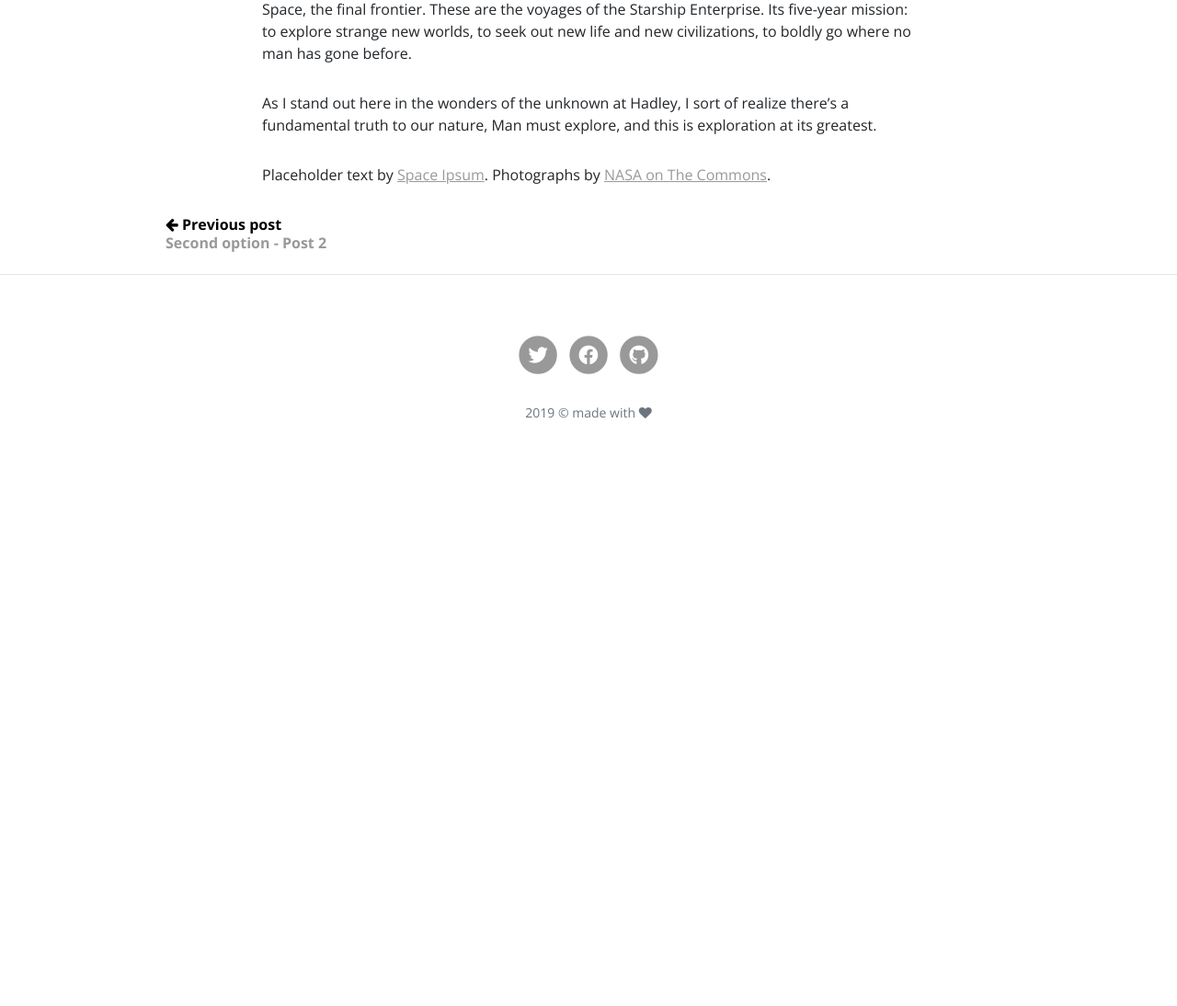
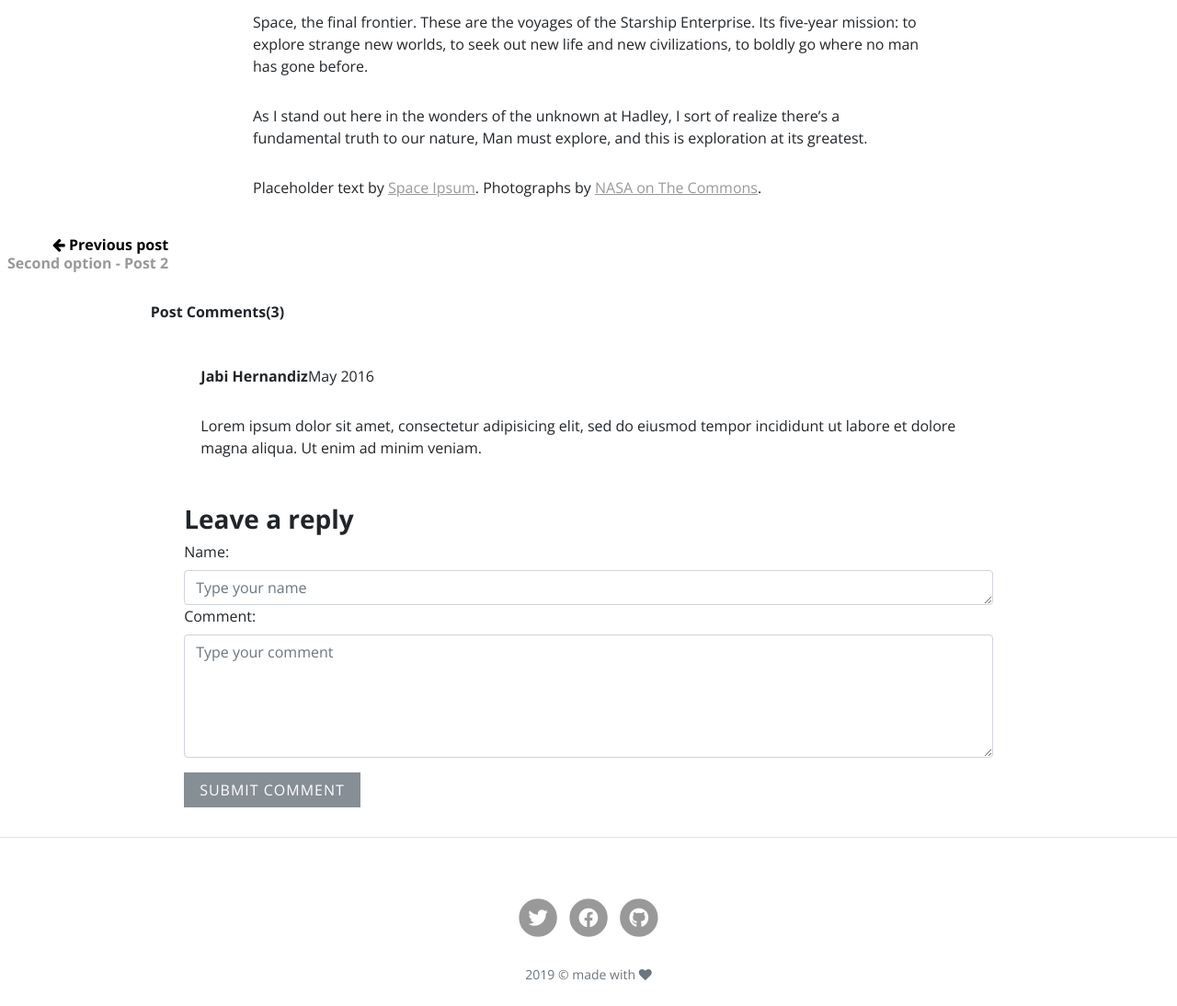
Before and after one commit to case112/blog-ann, a Django app: a page that uses src/templates/post.html in a window 1280 px wide. Shown: the part 2533-3627 px from the top of the page at 92% size. Before the commit the page ends 2988 px from the top, so only its background shows below. Run offline with Django 3.2, Linux system fonts and the light colour scheme; data comes from the database, SQL or seed files in the repository; both versions use the stored data as it was after the commit; parts of the project's set-up code (start-up, migrations or seed data) failed here and were passed over; some libraries are stand-ins or nearby versions.

Commit message:
In progress of adding comment section to post

```diff
--- a/src/posts/admin.py
+++ b/src/posts/admin.py
@@ -1,6 +1,6 @@
 from django.contrib import admin
 
-from . models import Author, Category, Post
+from . models import Author, Category, Post, Comment
 
 class PostAdmin(admin.ModelAdmin):
     list_display = ('title', 'slug', 'status', 'created_on')
@@ -12,3 +12,4 @@ class PostAdmin(admin.ModelAdmin):
 admin.site.register(Author)
 admin.site.register(Category)
 admin.site.register(Post, PostAdmin)
+admin.site.register(Comment)
--- a/src/posts/forms.py
+++ b/src/posts/forms.py
@@ -1,6 +1,6 @@
 from django import forms
 from tinymce import TinyMCE
-from . models import Post
+from . models import Post, Comment
 
 class TinyMCEWidget(TinyMCE):
 	def use_required_attribute(self, *args):
@@ -16,3 +16,25 @@ class PostForm(forms.ModelForm):
 class Meta:
 	model = Post
 	fields = '__all__'
+
+
+class CommentForm(forms.ModelForm):
+	name = forms.CharField(widget=forms.Textarea(attrs={
+		'class': 'form-control',
+		'placeholder': 'Type your name',
+		'id': 'username',
+		'rows': 1,
+
+		}))
+
+	comment = forms.CharField(widget=forms.Textarea(attrs={
+		'class': 'form-control',
+		'placeholder': 'Type your comment ',
+		'id': 'usercomment',
+		'rows': 5,
+
+		}))
+
+	class Meta:
+		model = Comment
+		fields = ('name', 'comment', )
--- a/src/posts/models.py
+++ b/src/posts/models.py
@@ -48,3 +48,23 @@ class Post(models.Model):
 		return reverse('post-detail', kwargs={
 			'slug': self.slug
 		})
+
+	@property
+	def comments(self):
+		return self.comments.all()
+
+
+
+class Comment(models.Model):
+	post = models.ForeignKey(Post, on_delete=models.CASCADE, related_name='comments')
+	name = models.CharField(max_length=200)
+	comment = models.TextField()
+	created_date = models.DateTimeField(auto_now_add=True)
+	approved_comment = models.BooleanField(default=False)
+
+	def approve(self):
+		self.approved_comment = True
+		self.save()
+
+	def __str__(self):
+		return self.text
--- a/src/posts/views.py
+++ b/src/posts/views.py
@@ -1,6 +1,7 @@
 from django.core.paginator import Paginator, EmptyPage, PageNotAnInteger
 from django.shortcuts import render, get_object_or_404
 from . models import Post
+from .forms import CommentForm
 
 
 def index(request):
@@ -34,18 +35,25 @@ def blog(request):
 
 def post(request, slug):
 	post = get_object_or_404(Post, slug=slug)
-
 	try:
 		next_post = post.get_next_by_created_on()
 	except Post.DoesNotExist:
 		next_post = None
-
 	try:
 		previous_post = post.get_previous_by_created_on()
 	except Post.DoesNotExist:
 		previous_post = None
 
+
+	form = CommentForm(request.POST or None)
+	if request.method == 'POST':
+		if form.is_valid():
+			comment = form.save(commit=False)
+			comment.post = post
+			comment.save()
+
 	return render(request, 'post.html', {
+		'form': form,
 		'post': post,
 		'next_post': next_post,
 		'previous_post': previous_post,
--- a/src/static_in_env/css/custom.css
+++ b/src/static_in_env/css/custom.css
@@ -15,3 +15,7 @@
 {
 	color: black;
 }
+
+.comment {
+    margin: 20px 0px 20px 20px;
+}
--- a/src/templates/post.html
+++ b/src/templates/post.html
@@ -20,21 +20,16 @@
 </header>
 
 <!-- Post Content -->
-  <article>
-    <div class="container">
-      <div class="row">
-        <div class="col-md-12 mx-auto">
-
 {{ post.content | safe }}
 
 
-          <div class="row">
-            <div class="col-10 mx-auto">
-              <div class="row">
 
-                <div class="col-md-6">
+
+<div class="d-flex">
+
+  <div class="mr-auto p-2">
     {% if previous_post %}
-                  <a href="{% url 'post-detail' previous_post.slug %}" class="text-left-prev">
+    <a href="{% url 'post-detail' previous_post.slug %}" class="text-right-prev">
       <div class="text">
         <strong class="arrow-color">
           <i class="fa fa-arrow-left"></i> Previous post
@@ -45,9 +40,9 @@
     {% endif %}
   </div>
 
-                <div class="col-md-6 text-right">
+  <div class="ml-auto p-2">
     {% if next_post %}
-                  <a href="{% url 'post-detail' next_post.slug %}" class="text-right-prev">
+    <a href="{% url 'post-detail' next_post.slug %}" class="text-left-prev">
       <div class="text">
         <strong class="arrow-color">Next Post <i class="fa fa-arrow-right "></i></strong>
         <h6>{{ next_post }}</h6>
@@ -57,12 +52,52 @@
   </div>
 
 </div>
+
+  <div class="post-comments row">
+
+    <div class="comment col-9 mx-auto">
+    <h3 class="h6">Post Comments<span class="no-of-comments">(3)</span></h3>
+    </div>
+
+    <div class="comment col-8 mx-auto">
+      <div class="comment-header ">
+        <div class="user d-flex align-items-center">
+          <div class="title"><strong>Jabi Hernandiz</strong><span class="date">May 2016</span></div>
+        </div>
+      </div>
+      <div class="comment-body">
+
+        <p>Lorem ipsum dolor sit amet, consectetur adipisicing elit, sed do eiusmod tempor incididunt ut labore et dolore magna aliqua. Ut enim ad minim veniam.</p>
+      </div>
+    </div>
+
+
+    <div class="add-comment col-10 mx-auto">
+      <form method="POST" action="." class="commenting-form ">
+        {% csrf_token %}
+        <div class="row">
+          <div class="col-10 mx-auto">
+            <header>
+              <h3>Leave a reply</h3>
+            </header>
+            <div class="form-group">
+              {{ form }}
+            </div>
+            <div class="form-group">
+              <button type="submit" class="btn btn-secondary">Submit Comment</button>
             </div>
           </div>
         </div>
+      </form>
     </div>
+
   </div>
-  </article>
+
+
+
+
+
+
 
 
 <hr>
```
Also changed, not shown: src/db.sqlite3, src/posts/migrations/0010_comment.py (added), src/posts/migrations/0011_auto_20191204_0935.py (added). Lines whose indentation alone changed are shown as unchanged.
